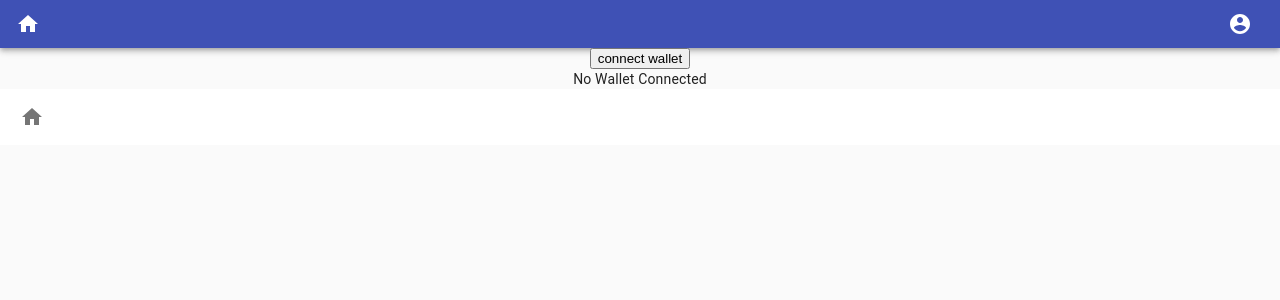
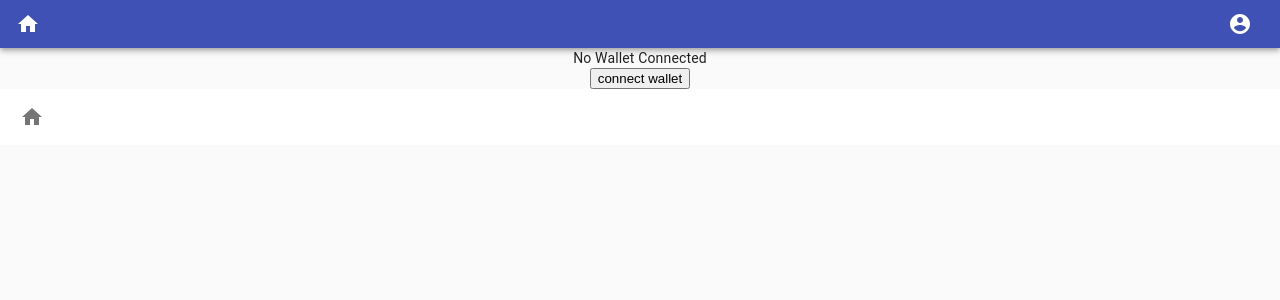
Before and after one commit to skoobydont/reach_for_algo, a React (Create React App) app: page /profile in a window 1280 px wide. Shown: the top 300 px of the page. Built offline with nearby package versions, Linux system fonts and the light colour scheme.

Commit message:
init account moved to app.js and shared among pages

```diff
--- a/src/App.js
+++ b/src/App.js
@@ -1,9 +1,11 @@
-import React from 'react';
+import React, { useRef, useState } from 'react';
 import {
   BrowserRouter as Router,
   Switch,
   Route,
 } from 'react-router-dom';
+
+import * as reach from '@reach-sh/stdlib/ALGO';
 
 import './App.css';
 import MainTheme from './components/Theme';
@@ -15,16 +17,109 @@ import ProfilePage from './pages/ProfilePage';
 import AccountPage from './pages/AccountPage';
 
 const App = () => {
+
+  const account = useRef();
+  const balance = useRef();
+  const fundAmount = useRef();
+  const [refresh, setRefresh] = useState(false);
+  // helpers
+  /**
+   * Fund Wallet With TestNet Algo
+   * @async
+   * @fires setRefresh
+   */
+   const fundWallet = async () => {
+    setRefresh(true);
+    const faucet = await reach.getFaucet();
+    await reach.transfer(
+      faucet,
+      account.current,
+      reach.parseCurrency(fundAmount.current),
+    );
+    await getBalance();
+    setRefresh(false);
+  }
+  /**
+   * Get Account
+   * @async
+   * @returns {Promise} set current account to result of reach.getDefaultAccount()
+   */
+  const getAccount = async () => account.current = await reach.getDefaultAccount();
+  const getBalance = async () => {
+    /**
+     * balanceOf returns in microalgos
+     */
+    const rawBalance = await reach.balanceOf(account.current);
+    /**
+     * format microalgos to Algos & assign to current balance
+     */
+    balance.current = reach.formatCurrency(rawBalance, 4);
+  }
+  /**
+   * Connect to Wallet
+   * @async
+   * @fires getAccount
+   * @fires getBalance
+   * @fires setRefresh
+   */
+  const connectWallet = async () => {
+    await getAccount();
+    setRefresh(true);
+    await getBalance();
+    setRefresh(false);
+  }
+
   return (
     <MainTheme>
       <Router>
         <Nav />
         <div className="App container-fluid">
           <Switch>
-            <Route path="/profile" exact component={ProfilePage} />
-            <Route path="/account" exact component={AccountPage} />
-            <Route path="/property/:id" exact component={ProductPage} />
-            <Route path="/reach_for_algo" exact component={LandingPage} />
+            <Route
+              path="/profile"
+              exact
+              render={(props) => (
+                <ProfilePage
+                  {...props}
+                  account={account}
+                  balance={balance}
+                  fundAmount={fundAmount}
+                  connectWallet={connectWallet}
+                  fundWallet={fundWallet}
+                  refresh={refresh}
+                />
+              )}
+            />
+            <Route
+              path="/account"
+              exact
+              render={(props) => (
+                <AccountPage
+                  {...props}
+                  user={account}
+                />
+              )}
+            />
+            <Route
+              path="/property/:id"
+              exact
+              render={(props) => (
+                <ProductPage
+                  {...props}
+                  user={account}
+                />
+              )}
+            />
+            <Route
+              path="/reach_for_algo"
+              exact
+              render={(props) => (
+                <LandingPage
+                  {...props}
+                  user={account}
+                />
+              )}
+            />
           </Switch>
         </div>
         <Footer />
--- a/src/components/PropertyListComponent.jsx
+++ b/src/components/PropertyListComponent.jsx
@@ -22,6 +22,7 @@ const useStyles = makeStyles((theme) => ({
   root: {
     flexGrow: 1,
     margin: theme.spacing(1),
+    padding: theme.spacing(1),
   },
   listHeader: {
     flexDirection: 'row',
@@ -60,11 +61,11 @@ const PropertyCard = (props) => {
             // : () => setExpandMore(!expandMore)
           }
         >
-          <Typography variant="h6" component="h2">
+          <Typography>
             {displayAddress(property?.propertyInfo?.address)}
           </Typography>
         </CardActionArea>
-        <IconButton
+        {/* <IconButton
           style={expandMore
             ? { visibility: 'visible' }
             : { visibility: 'hidden' }
@@ -72,7 +73,7 @@ const PropertyCard = (props) => {
           onClick={() => handlePropertyRedirect()}
         >
           <ArrowForwardIcon />
-        </IconButton>
+        </IconButton> */}
       </div>
       <Collapse in={expandMore} timeout="auto" unmountOnExit className={classes.collapse}>
         <CardContent>
--- a/src/pages/ProfilePage.jsx
+++ b/src/pages/ProfilePage.jsx
@@ -1,74 +1,35 @@
-import * as reach from '@reach-sh/stdlib/ALGO';
-import { useRef, useState } from 'react';
 
-const ProfilePage = () => {
-  const account = useRef();
-  const balance = useRef();
-  const fundAmount = useRef();
-  const [refresh, setRefresh] = useState(false);
+const ProfilePage = (props) => {
+  const {
+    account,
+    balance,
+    fundAmount,
+    connectWallet,
+    fundWallet,
+    refresh,
+  } = props;
 
-  // helpers
-  /**
-   * Fund Wallet With TestNet Algo
-   * @async
-   * @fires setRefresh
-   */
-  const fundWallet = async () => {
-    setRefresh(true);
-    const faucet = await reach.getFaucet();
-    await reach.transfer(
-      faucet,
-      account.current,
-      reach.parseCurrency(fundAmount.current),
-    );
-    await getBalance();
-    setRefresh(false);
-  }
-  /**
-   * Get Account
-   * @async
-   * @returns {Promise} set current account to result of reach.getDefaultAccount()
-   */
-  const getAccount = async () => account.current = await reach.getDefaultAccount();
-  const getBalance = async () => {
-    /**
-     * balanceOf returns in microalgos
-     */
-    const rawBalance = await reach.balanceOf(account.current);
-    /**
-     * format microalgos to Algos & assign to current balance
-     */
-    balance.current = reach.formatCurrency(rawBalance, 4);
-  }
-  /**
-   * Connect to Wallet
-   * @async
-   * @fires getAccount
-   * @fires getBalance
-   * @fires setRefresh
-   */
-  const connectWallet = async () => {
-    await getAccount();
-    setRefresh(true);
-    await getBalance();
-    setRefresh(false);
-  }
-  console.log('account', account.current);
+
+  // console.log('pfol page props', props);
   return (
     <div>
       {refresh ? <div>Loading</div> : (
         <>
-          <button onClick={connectWallet}>connect wallet</button>
-          {account.current ? (
+          {account?.current ? (
             <>
-              {balance.current !== null
+              {balance?.current !== null
                 ? <div>Current Balance: {`${balance.current}`}</div>
                 : null}
               <br />
               <input title="Fund Amount" onChange={e => fundAmount.current = e.target.value} />
               <button onClick={fundWallet}>fund wallet</button>
             </>
-          ) : <div>No Wallet Connected</div>}
+          ) : (
+            <>
+              <div>No Wallet Connected</div>
+              <button onClick={connectWallet}>connect wallet</button>
+            </>
+          )}
         </>
       )}
     </div>
```
Also changed, not shown: src/components/NavComponent.jsx (indentation only).
